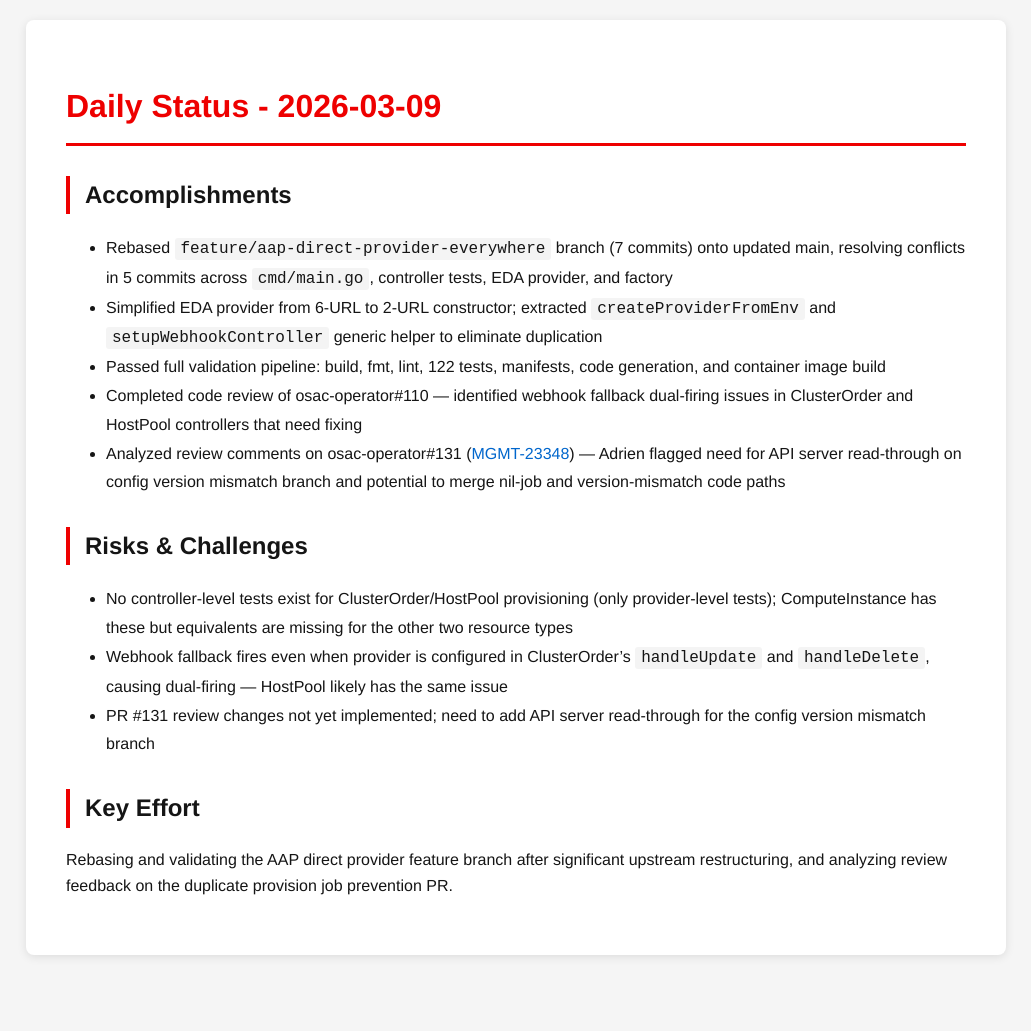
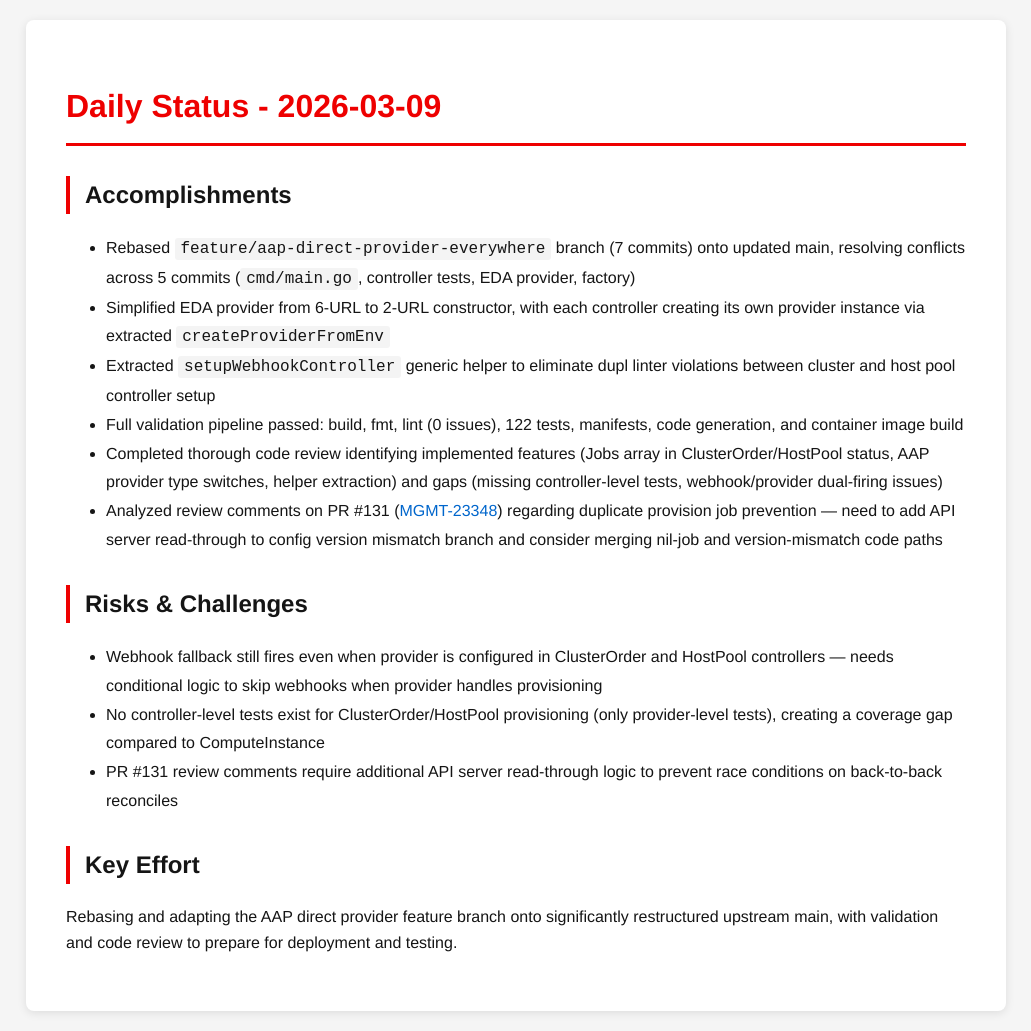
Before and after one commit to tzvatot/daily-status, a Jekyll site: the page built from 2026-03-09.md, in a window 1280 px wide. Shown: the whole page, without its empty margins (124-1155 px from the left). Built offline with Jekyll 4.4.1, drawn with Linux system fonts in a browser that asks for light colours; before the commit the page ends 975 px from its top, so only the background shows below that.

Commit message:
Daily status update - 2026-03-09

```diff
--- a/2026-03-09.md
+++ b/2026-03-09.md
@@ -7,16 +7,17 @@ date: 2026-03-09
 # Daily Status - 2026-03-09
 
 ## Accomplishments
-- Rebased `feature/aap-direct-provider-everywhere` branch (7 commits) onto updated main, resolving conflicts in 5 commits across `cmd/main.go`, controller tests, EDA provider, and factory
-- Simplified EDA provider from 6-URL to 2-URL constructor; extracted `createProviderFromEnv` and `setupWebhookController` generic helper to eliminate duplication
-- Passed full validation pipeline: build, fmt, lint, 122 tests, manifests, code generation, and container image build
-- Completed code review of osac-operator#110 — identified webhook fallback dual-firing issues in ClusterOrder and HostPool controllers that need fixing
-- Analyzed review comments on osac-operator#131 ([MGMT-23348](https://issues.redhat.com/browse/MGMT-23348)) — Adrien flagged need for API server read-through on config version mismatch branch and potential to merge nil-job and version-mismatch code paths
+- Rebased `feature/aap-direct-provider-everywhere` branch (7 commits) onto updated main, resolving conflicts across 5 commits (`cmd/main.go`, controller tests, EDA provider, factory)
+- Simplified EDA provider from 6-URL to 2-URL constructor, with each controller creating its own provider instance via extracted `createProviderFromEnv`
+- Extracted `setupWebhookController` generic helper to eliminate dupl linter violations between cluster and host pool controller setup
+- Full validation pipeline passed: build, fmt, lint (0 issues), 122 tests, manifests, code generation, and container image build
+- Completed thorough code review identifying implemented features (Jobs array in ClusterOrder/HostPool status, AAP provider type switches, helper extraction) and gaps (missing controller-level tests, webhook/provider dual-firing issues)
+- Analyzed review comments on PR #131 ([MGMT-23348](https://issues.redhat.com/browse/MGMT-23348)) regarding duplicate provision job prevention — need to add API server read-through to config version mismatch branch and consider merging nil-job and version-mismatch code paths
 
 ## Risks & Challenges
-- No controller-level tests exist for ClusterOrder/HostPool provisioning (only provider-level tests); ComputeInstance has these but equivalents are missing for the other two resource types
-- Webhook fallback fires even when provider is configured in ClusterOrder's `handleUpdate` and `handleDelete`, causing dual-firing — HostPool likely has the same issue
-- PR #131 review changes not yet implemented; need to add API server read-through for the config version mismatch branch
+- Webhook fallback still fires even when provider is configured in ClusterOrder and HostPool controllers — needs conditional logic to skip webhooks when provider handles provisioning
+- No controller-level tests exist for ClusterOrder/HostPool provisioning (only provider-level tests), creating a coverage gap compared to ComputeInstance
+- PR #131 review comments require additional API server read-through logic to prevent race conditions on back-to-back reconciles
 
 ## Key Effort
-Rebasing and validating the AAP direct provider feature branch after significant upstream restructuring, and analyzing review feedback on the duplicate provision job prevention PR.
+Rebasing and adapting the AAP direct provider feature branch onto significantly restructured upstream main, with validation and code review to prepare for deployment and testing.
```
